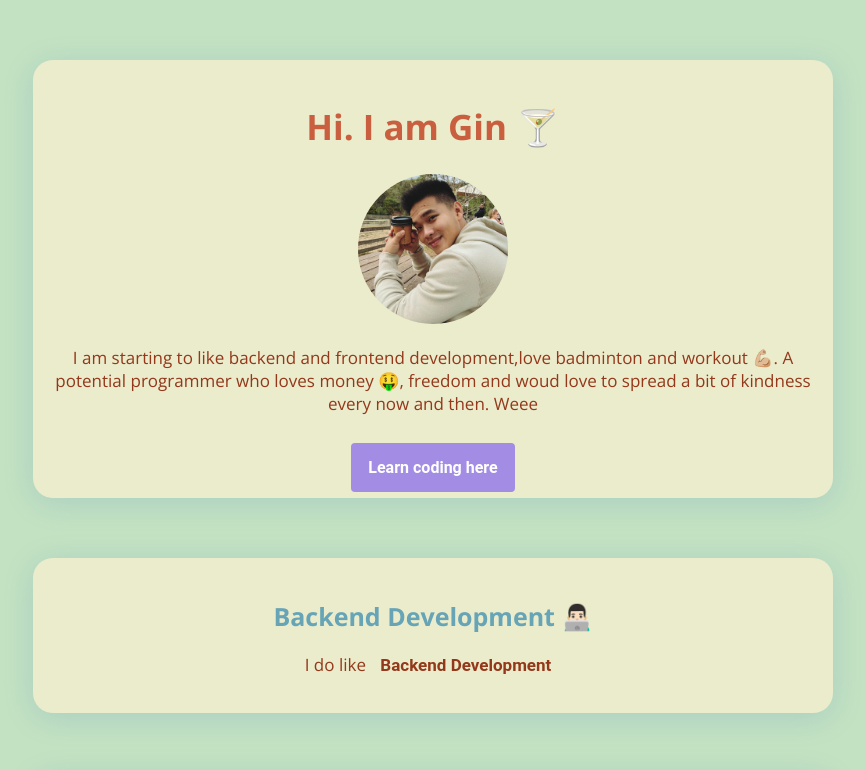
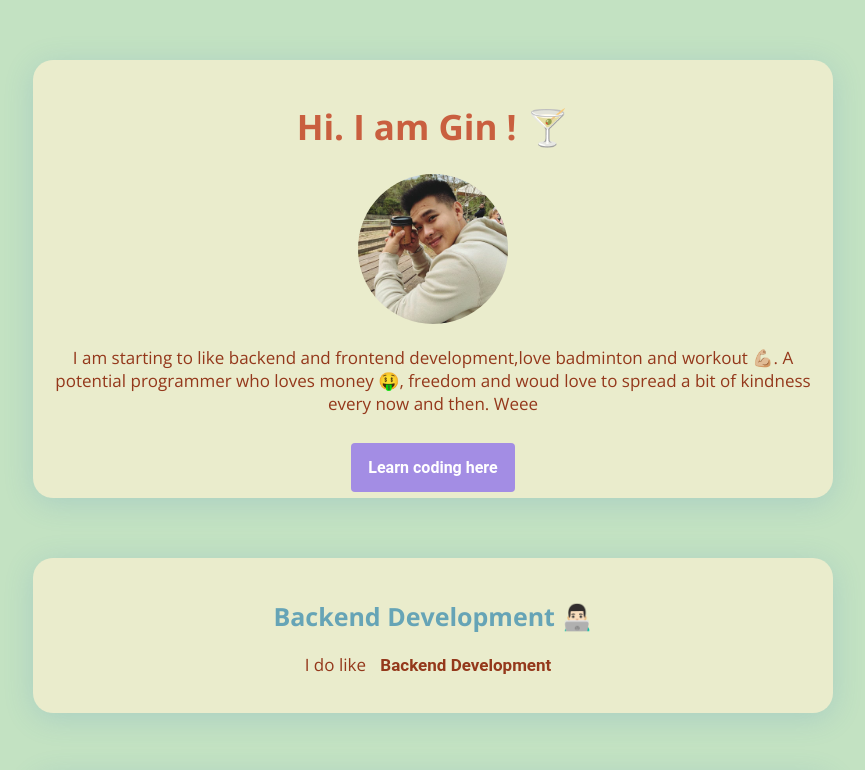
Before and after one commit to ginpan07/profile, a plain HTML site: page index.html in a window 1280 px wide. Shown: the top 770 px of the page, without its empty margins (207-1072 px from the left). Drawn offline with nearby package versions, Linux system fonts and the light colour scheme.

Commit message:
Modified

```diff
--- a/index.html
+++ b/index.html
@@ -14,7 +14,7 @@
   <body>
     <div class="container">
       <div class="card-white" id="introduction">
-        <h1>Hi. I am Gin 🍸</h1>
+        <h1>Hi. I am Gin ! 🍸</h1>
         <img src="images/profile picture.jpg" class="img-circle" width="150px" alt="Gin Pan">
         <div class="hidden"><p>I am starting to like backend and frontend development,love badminton and workout 💪🏼. A potential programmer who loves money 🤑, freedom and woud love to spread a bit of kindness every now and then. Weee
         </p>
```
